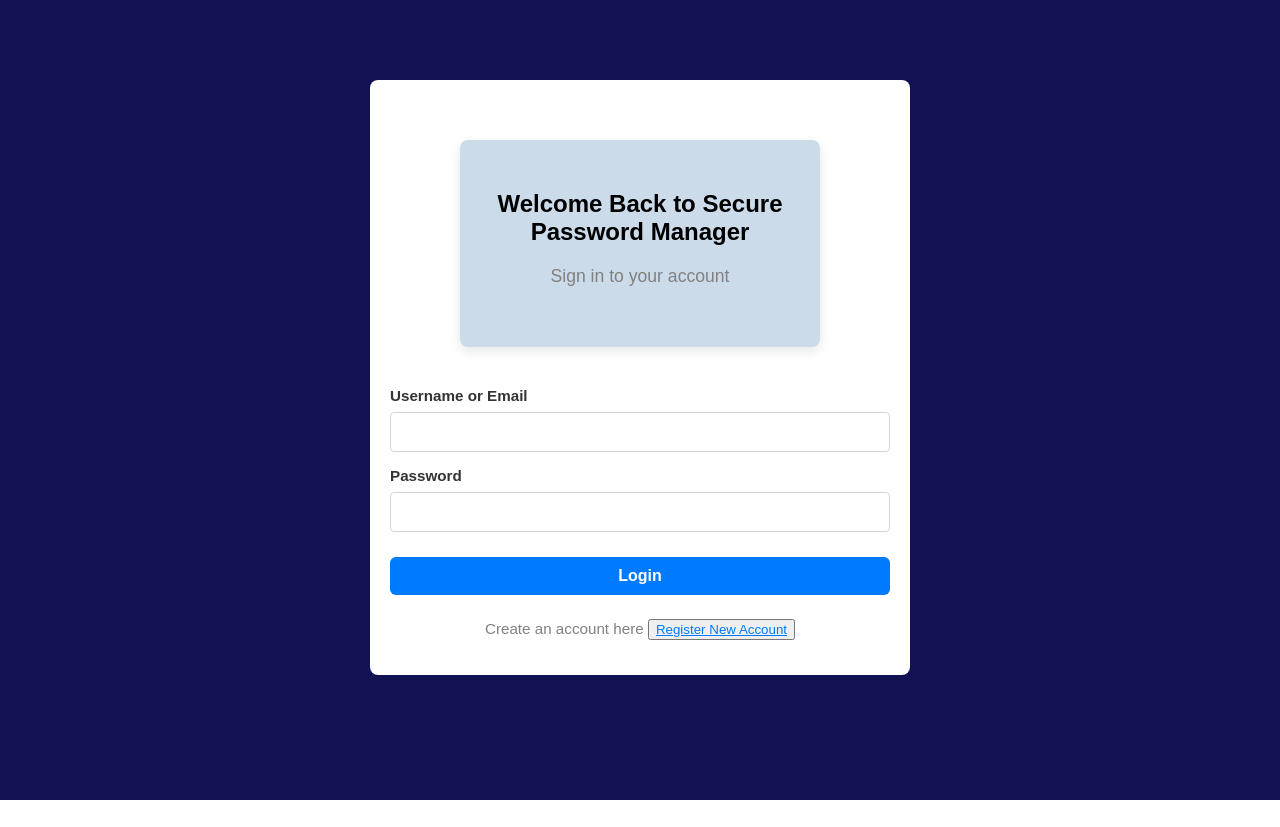
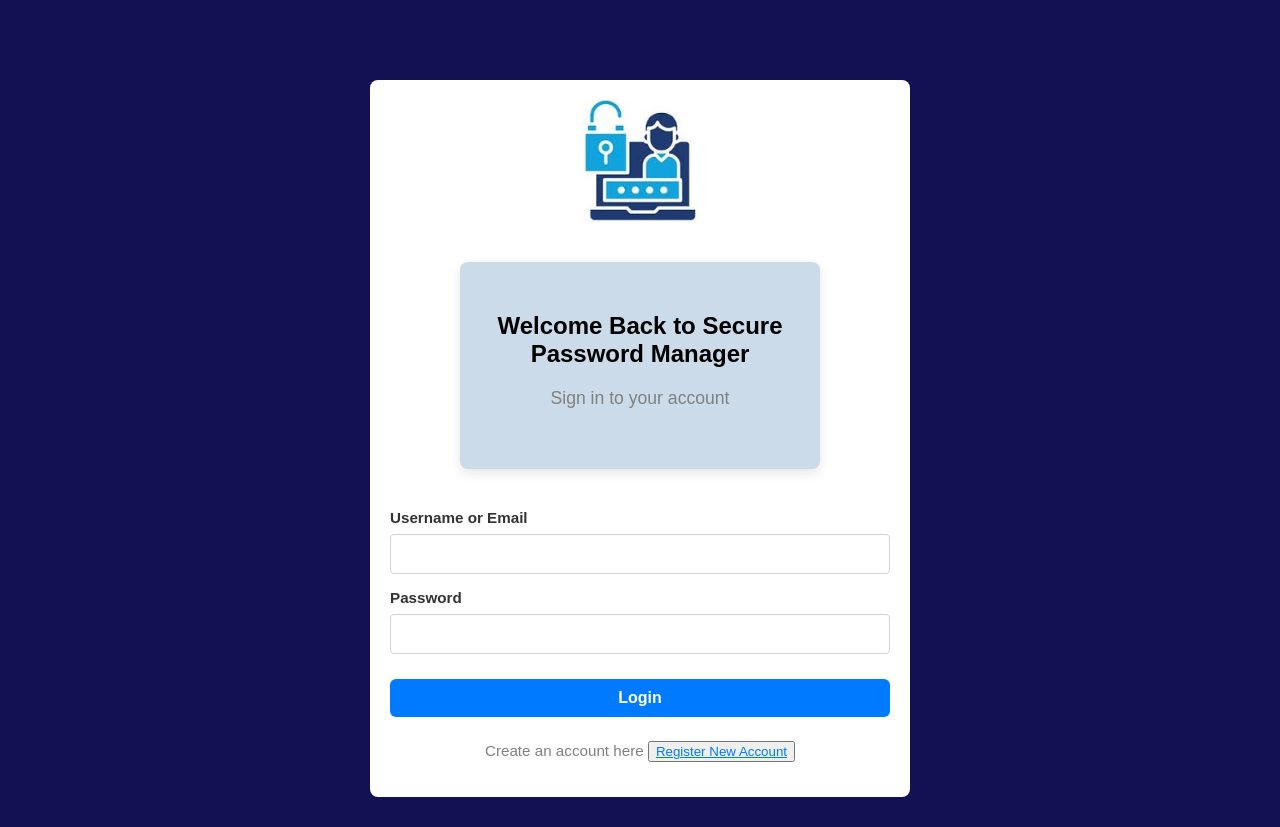
Before and after one commit to beckywong37/secure-password-manager, a React (Vite) app in the folder frontend/web/: page /login in a window 1280 px wide. Before the commit the page ends 800 px from the top, so only its background shows below. Built offline with nearby package versions, Linux system fonts and the light colour scheme.

Commit message:
Adding logo for Login and Registration pages

```diff
--- a/frontend/web/src/pages/Login.tsx
+++ b/frontend/web/src/pages/Login.tsx
@@ -33,6 +33,18 @@ export default function LoginPage() {
         // Use styles for page container and content container (Page.module.css)
       <div className={styles.pageContainer}>
         <div className={styles.contentContainer}>
+            {/* Logo for Login and Registration pages */}
+             <img
+              src="src/assets/LoginLogo.jpeg"
+              alt="Secure Password Manager Logo"
+              style={{
+                width: "120px",
+                height: "auto",
+                margin: "0 auto 1px",
+                display: "block"
+              }}
+            />
+
             {/* Renders either LoginForm or RegistrationForm based on the mode */}
           {forms[mode]}
         </div>
```
Also changed, not shown: frontend/web/src/assets/LoginLogo.jpeg (added).
